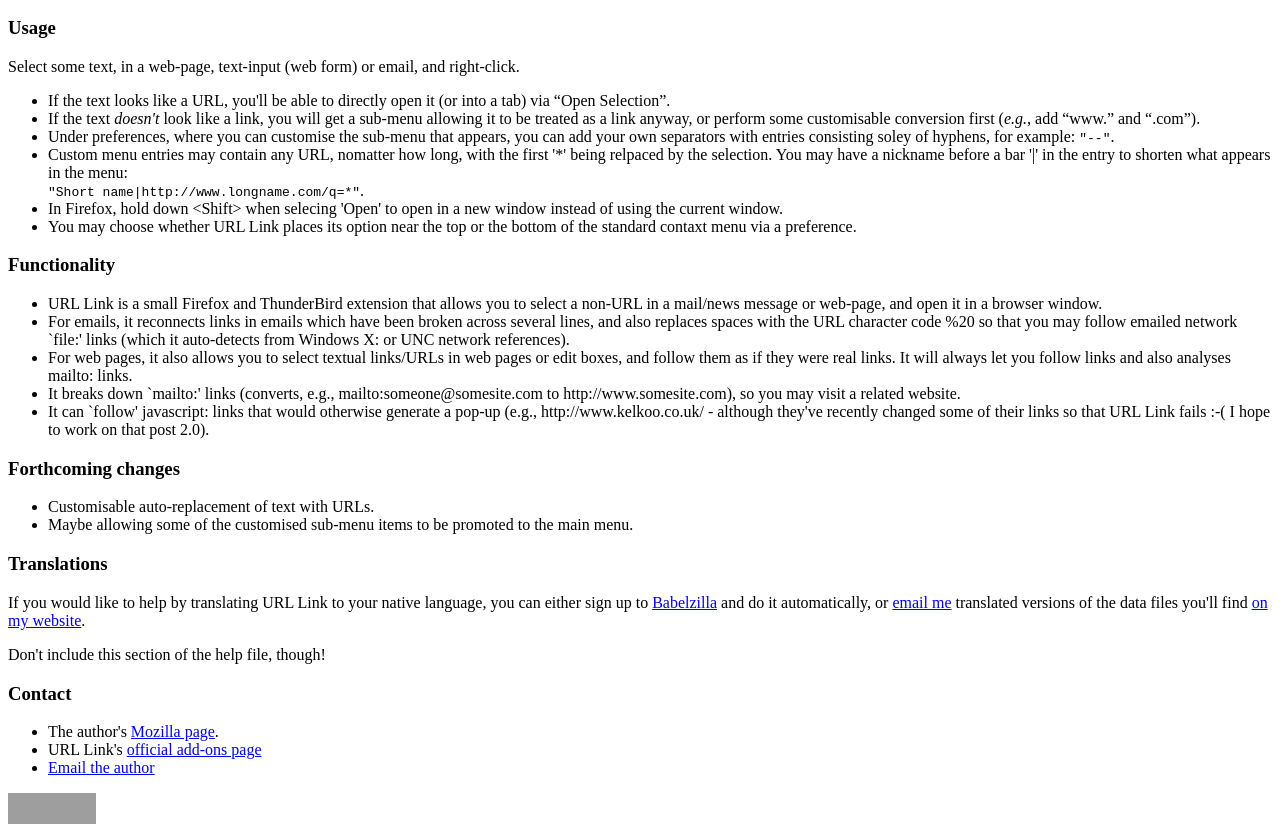
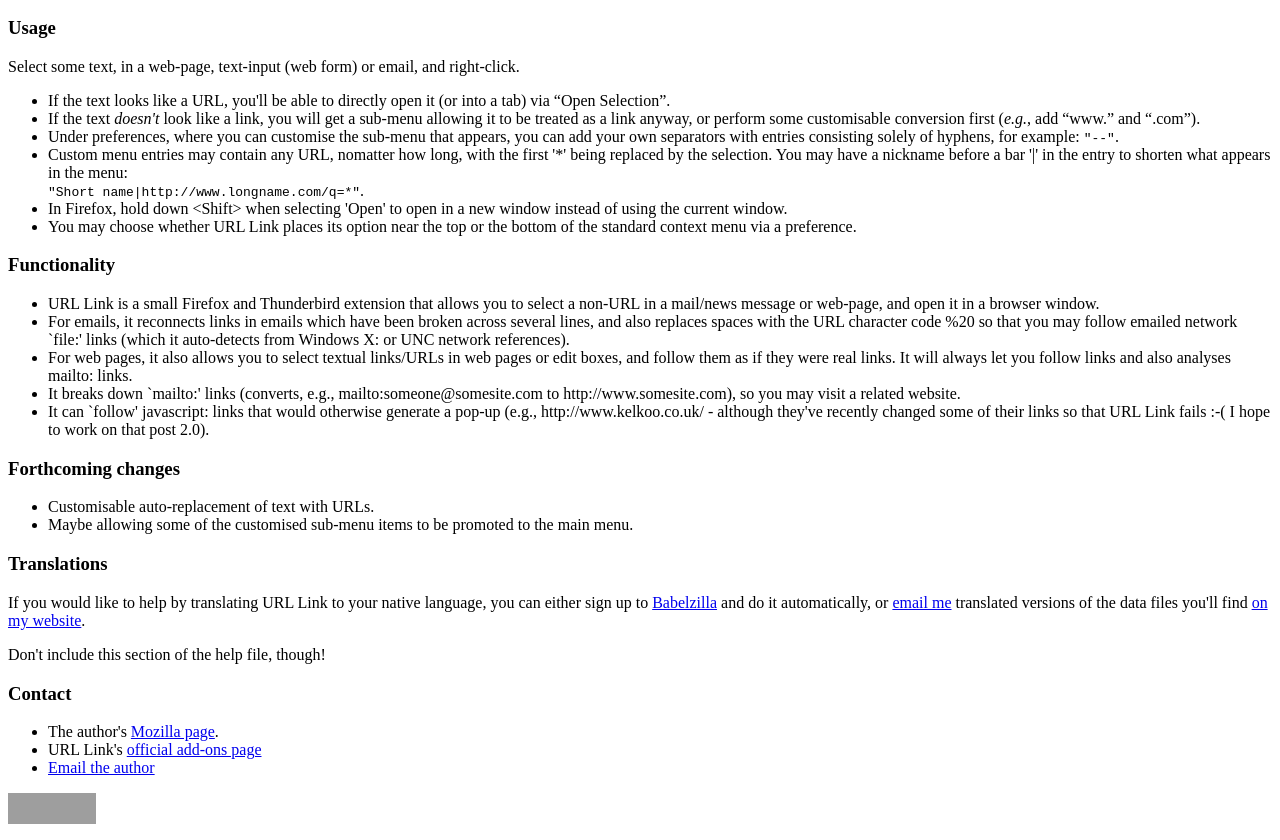
Before and after one commit to fnxweb/urllink, a plain HTML site: page src/locale/cs-CZ/help.html in a window 1280 px wide. Shown: the part 50-890 px from the top of the page. Drawn offline with Linux system fonts and the light colour scheme; grey boxes are pictures that could not be loaded.

Commit message:
spell checking
git-svn-id: http://fnx.fnxweb.co.uk/repos/fnx/urllink/trunk@754 5a3ab4dc-b762-4687-8486-9e4b0467cd83

```diff
--- a/src/locale/cs-CZ/help.html
+++ b/src/locale/cs-CZ/help.html
@@ -1,5 +1,5 @@
 <!DOCTYPE HTML PUBLIC "-//W3C//DTD HTML 4.01 Transitional//EN" "http://www.w3.org/TR/REC-html401/loose.dtd">
-<!-- $Id: help.html 738 2007-04-19 10:35:24Z neil $ -->
+<!-- $Id: help.html 751 2007-11-30 09:34:27Z neil $ -->
 <html>
   <head>
     <meta http-equiv="Content-Type" content="text/html; charset=UTF-8">
@@ -24,29 +24,29 @@
       </li>
       <li>
       Under preferences, where you can customise the sub-menu that appears, you
-      can add your own separators with entries consisting soley of hyphens,
+      can add your own separators with entries consisting solely of hyphens,
       for example: <tt>"--"</tt>.
       </li>
       <li>
       Custom menu entries may contain any URL, nomatter how long, with the
-      first '*' being relpaced by the selection.  You may have a nickname
+      first '*' being replaced by the selection.  You may have a nickname
       before a bar '|' in the entry to shorten what appears in the menu:<br>
       <tt>"Short name|http://www.longname.com/q=*"</tt>.
       </li>
       <li>
-      In Firefox, hold down &lt;Shift&gt; when selecing 'Open' to open in a new
+      In Firefox, hold down &lt;Shift&gt; when selecting 'Open' to open in a new
       window instead of using the current window.
       </li>
       <li>
       You may choose whether URL Link places its option near the top or the
-      bottom of the standard contaxt menu via a preference.
+      bottom of the standard context menu via a preference.
       </li>
     </ul>
 
     <h3>Functionality</h3>
     <ul>
       <li>
-      URL Link is a small Firefox and ThunderBird extension that allows you to
+      URL Link is a small Firefox and Thunderbird extension that allows you to
       select a non-URL in a mail/news message or web-page, and open it in a
       browser window.
       </li>
```
Also changed, not shown: src/locale/en-US/help.html (+5 -5 lines), src/locale/fi-FI/help.html (+6 -6 lines), src/locale/fr-FR/help.html (+5 -5 lines), src/locale/pt-BR/help.html (+6 -6 lines), src/locale/ru-RU/help.html (+6 -6 lines), src/locale/uk-UA/help.html (+6 -6 lines).
